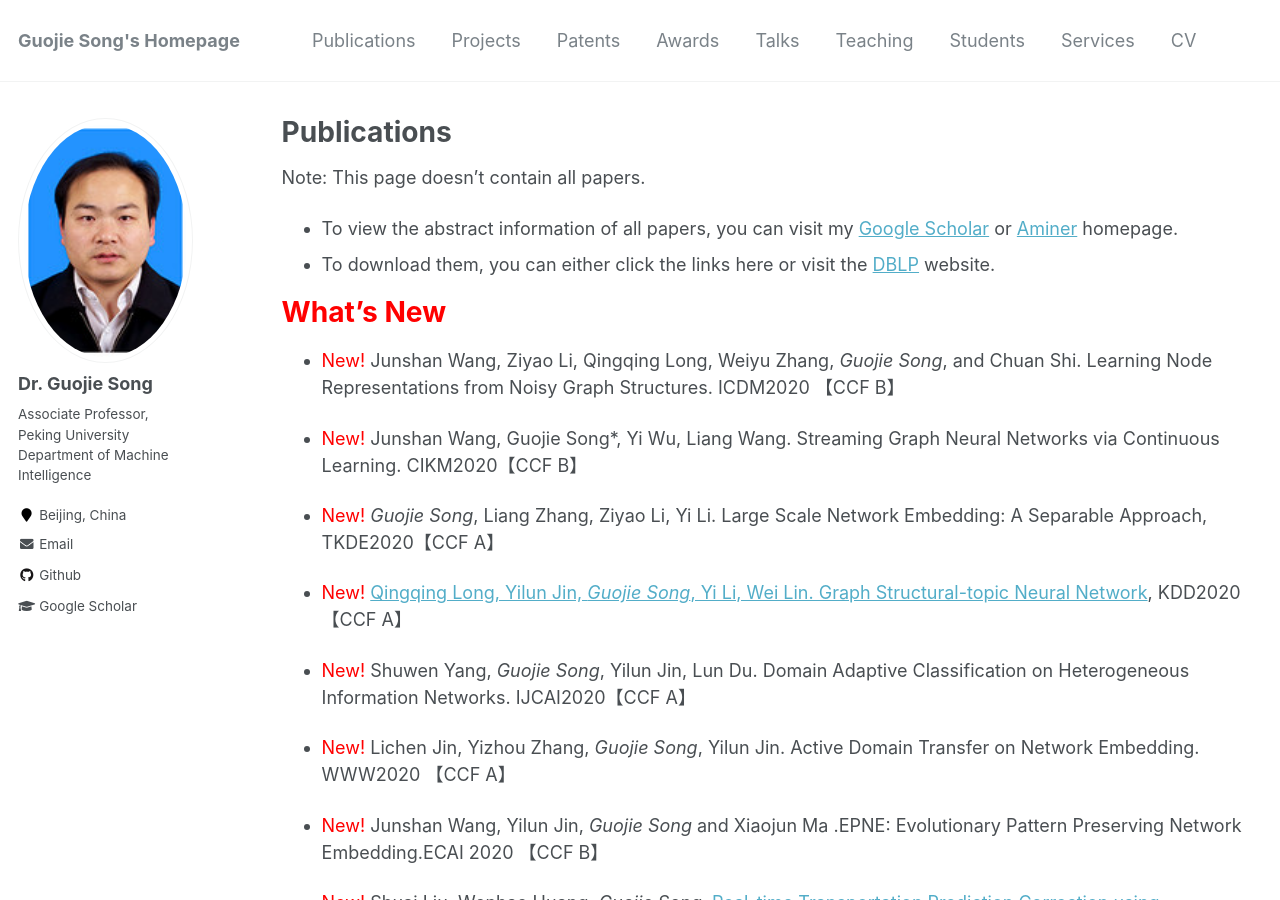
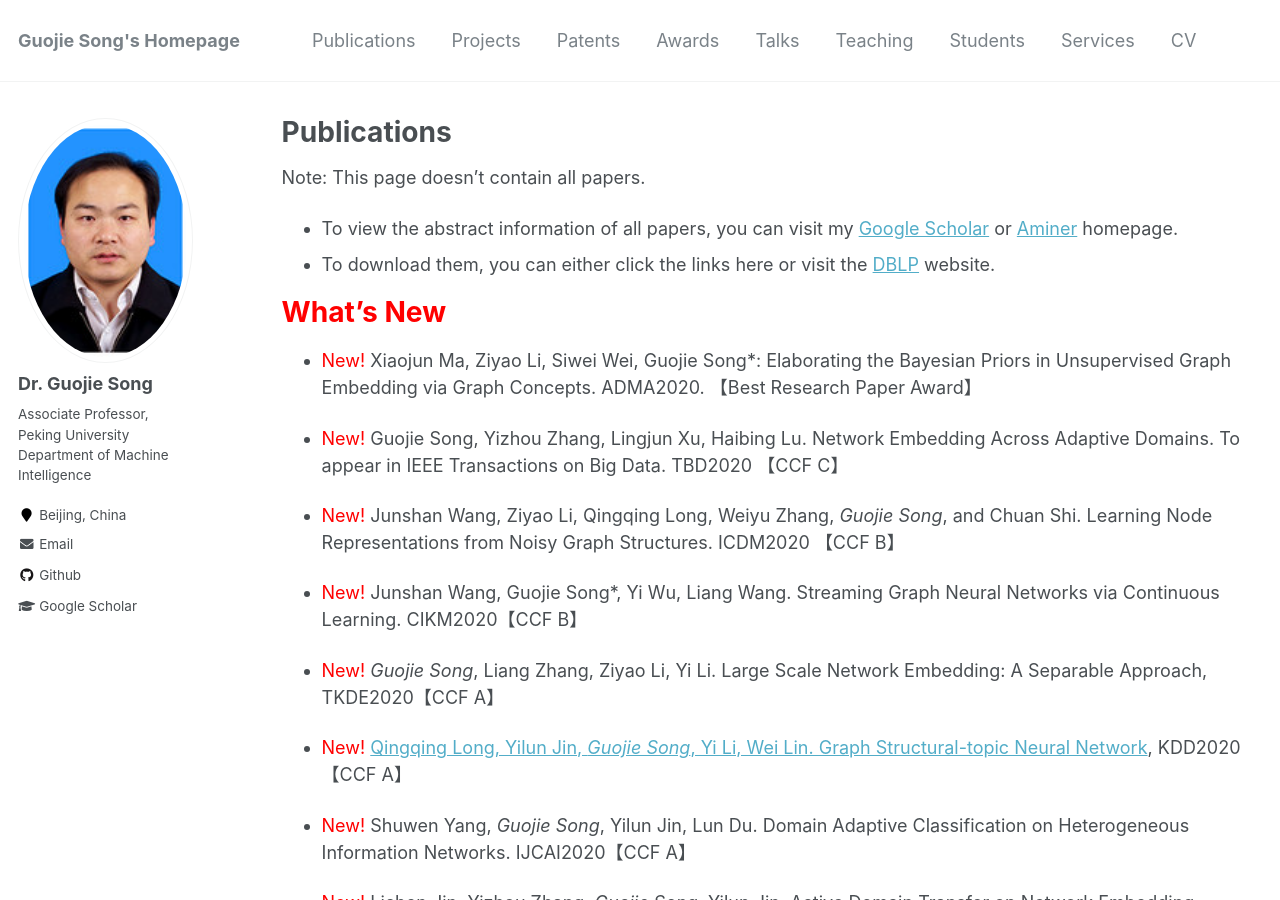
Before and after one commit to gjsong-pku/gjsong-pku.github.io, a Jekyll site: the page built from _pages/publications.md, in a window 1280 px wide and 900 px high. Built offline with Jekyll 4.4.1, drawn with Linux system fonts in a browser that asks for light colours.

Commit message:
Update publications.md

```diff
--- a/_pages/publications.md
+++ b/_pages/publications.md
@@ -11,6 +11,10 @@ Note: This page doesn't contain all papers.
 - To download them, you can either click the links here or visit the [DBLP](https://dblp.uni-trier.de/pers/hd/s/Song:Guojie) website.
 
 # <span style="color:red">What's New</span>
+
+- <span style="color:red">New!</span> Xiaojun Ma, Ziyao Li, Siwei Wei, Guojie Song*: Elaborating the Bayesian Priors in Unsupervised Graph Embedding via Graph Concepts. ADMA2020. 【Best Research Paper Award】
+
+- <span style="color:red">New!</span> Guojie Song, Yizhou Zhang, Lingjun Xu, Haibing Lu. Network Embedding Across Adaptive Domains. To appear in IEEE Transactions on Big Data. TBD2020 【CCF C】
 
 - <span style="color:red">New!</span> Junshan Wang, Ziyao Li, Qingqing Long, Weiyu Zhang, *Guojie Song*, and Chuan Shi. Learning Node Representations from Noisy Graph Structures.  ICDM2020 【CCF B】
 
```
